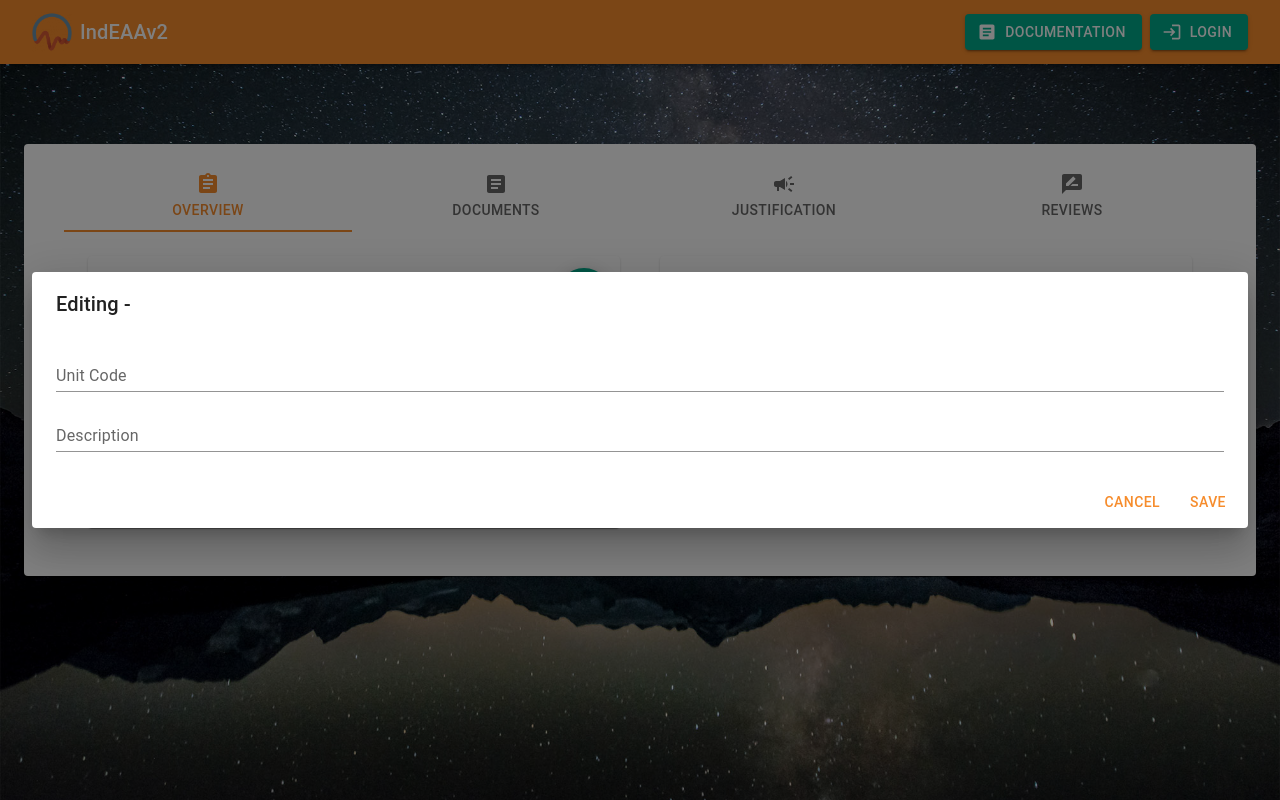
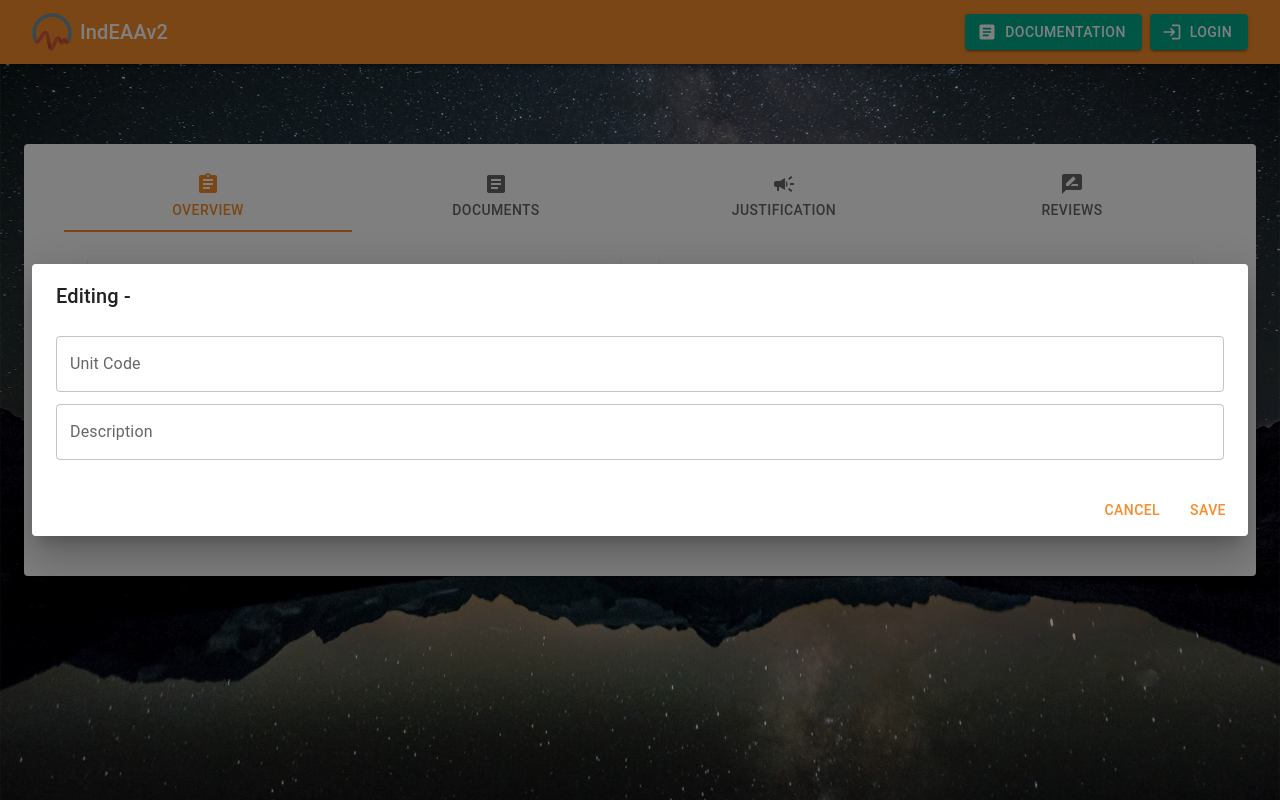
Before and after one commit to uwasystemhealth/IndEAAv2, a Next.js app in the folder frontend/: page /course-evaluation/1 in a window 1280 px wide. Both pictures are taken after a click on the button "edit". Built offline with nearby package versions, Linux system fonts and the light colour scheme; no server answers.

Commit message:
turn back to outlined variant

```diff
--- a/frontend/components/CourseEvaluation/Overview/EditGeneralInformationModal.tsx
+++ b/frontend/components/CourseEvaluation/Overview/EditGeneralInformationModal.tsx
@@ -52,7 +52,7 @@ const EditGeneralInformationModal = (props: Props) => {
     },
   });
   return (
-    <Dialog fullWidth maxWidth="xl" open onClose={handleClose}>
+    <Dialog fullWidth maxWidth="xl" open>
       <DialogTitle>Editing - {evaluation?.unit_code}</DialogTitle>
       {error && (
         <Alert variant="filled" severity="error" sx={{ m: 2 }}>
@@ -65,7 +65,7 @@ const EditGeneralInformationModal = (props: Props) => {
           id="unit_code"
           label="Unit Code"
           fullWidth
-          variant="standard"
+          variant="outlined"
           value={formik.values.unit_code}
           onChange={formik.handleChange}
           error={Boolean(formik.errors.unit_code)}
@@ -76,7 +76,7 @@ const EditGeneralInformationModal = (props: Props) => {
           id="description"
           label="Description"
           fullWidth
-          variant="standard"
+          variant="outlined"
           multiline
           value={formik.values.description}
           onChange={formik.handleChange}
```
